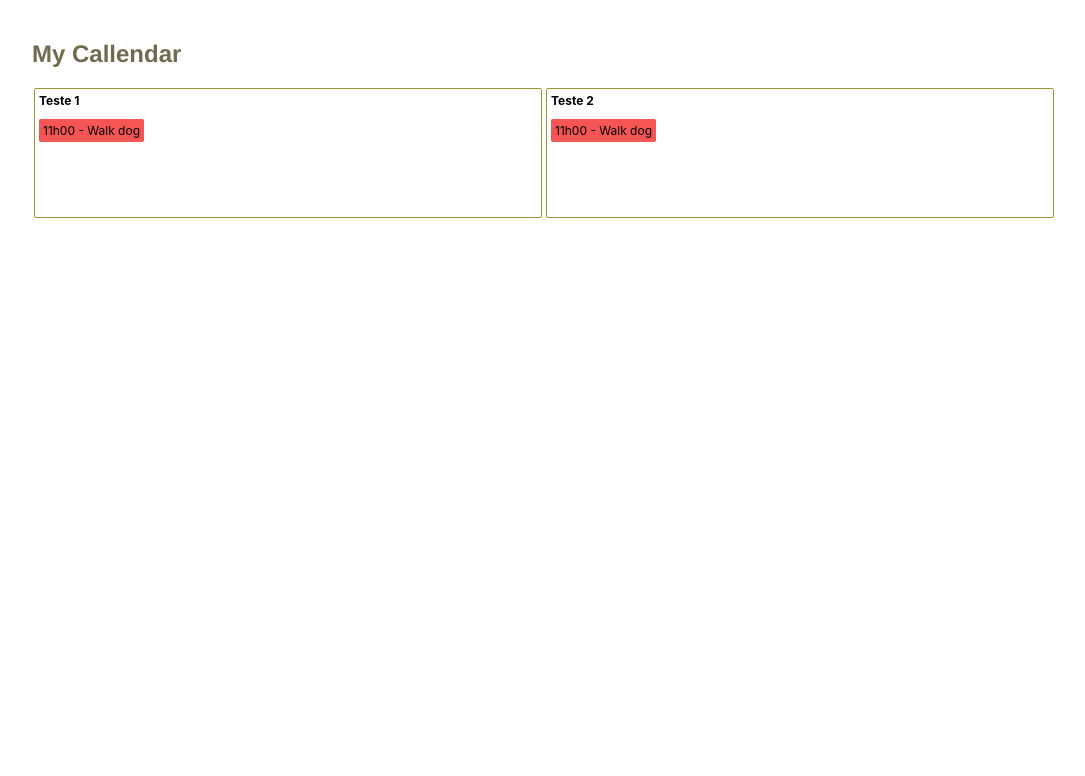
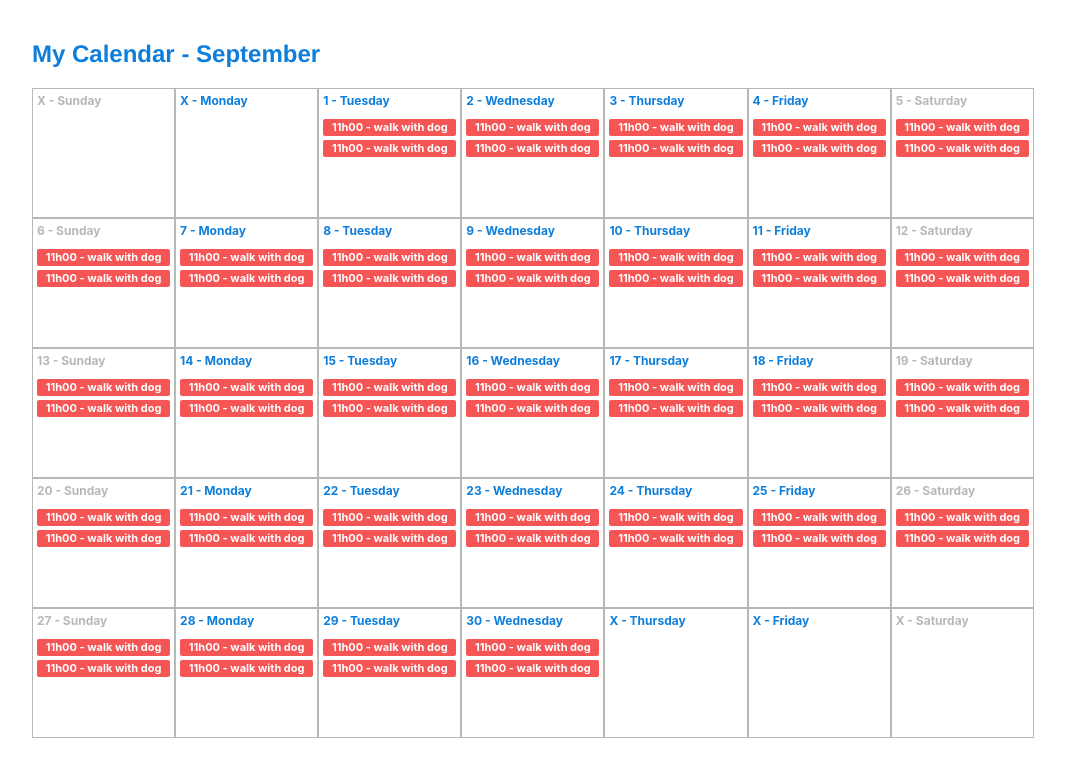
Before and after one commit to lianbwl/callendar-challenge, a React (Create React App) app in the folder callendar-app/: page / in a window 1280 px wide. Shown: the top 776 px of the page, without its empty margins (96-1181 px from the left). Built offline with nearby package versions, Linux system fonts and the light colour scheme.

Commit message:
callendar view complete

```diff
--- a/callendar-app/src/App.js
+++ b/callendar-app/src/App.js
@@ -13,21 +13,61 @@ import Callendar from "./components/Callendar";
 function App() {
 
   const [callendarDays, setCallendarDays] = React.useState([]);
+  const [weekday, setWeekday] = React.useState([
+    "Sunday", "Monday", "Tuesday", "Wednesday", "Thursday", "Friday", "Saturday"
+  ]);
+  const [monthName, setMonthName] = React.useState("");
 
   useEffect(() => {
-		setCallendarDays([
-      {
-        day: {
-          reminder: "Teste 1"
-        }
-      },
-      {
-        day: {
-          reminder: "Teste 2"
-        }
-      },
-    ]);
+    getMonthDays();
   }, []);
+
+  const getWeekDay = (y,m,d) => {
+    let date = new Date(y, m, d).getDay();
+    return weekday[date];
+  }
+
+  const getMonthDays = () => {
+    let date = new Date();
+    let month = date.getMonth();
+    let year = date.getFullYear();
+
+    let getDaysLastMonth = new Date(year, month +1, 0)
+    let daysinmonth = getDaysLastMonth.getDate();
+    let monthstart = new Date(year, month, 1).getDay();
+    let monthends = new Date(year, month, daysinmonth).getDay();
+
+    const monthInfo = []
+
+    for (let i = 1; i <= daysinmonth; i++) {
+      monthInfo.push({
+        day: i,
+        weekday: getWeekDay(year, month, i),
+        reminders: [ {txt: "walk with dog", time: "11h00"}, {txt: "walk with dog", time: "11h00"} ]
+      })
+    }
+
+    for (let j = 1; j <= monthstart; j++) {
+      monthInfo.unshift({
+        day: "X",
+        weekday: weekday[monthstart - j],
+        reminders: []
+      })
+    }
+
+    for (let k = monthends + 1; k <= 6; k++) {
+      monthInfo.push({
+        day: "X",
+        weekday: weekday[k],
+        reminders: []
+      })
+    }
+
+    let monthNames = ["January", "February", "March", "April", "May", "June", "July", "August", "September", "October", "November", "December"];
+
+    setCallendarDays(monthInfo);
+    setMonthName(monthNames[month]);
+  }
 
   return (
     <div className="App">
@@ -41,13 +81,11 @@ function App() {
 
               <GridItem width="100%">
                 <Title>
-                  My Callendar
+                  My Calendar - {monthName}
                 </Title>
               </GridItem>
 
-              <GridItem width="100%" content="stretch">
-                <Callendar days={callendarDays}></Callendar>
-              </GridItem>
+              <Callendar days={callendarDays}></Callendar>
 
           </Grid>
         </Wrapper>
--- a/callendar-app/src/components/Callendar.jsx
+++ b/callendar-app/src/components/Callendar.jsx
@@ -10,13 +10,14 @@ import DayBox from "./DayBox";
 const Callendar = ({ days }) => {
 
   return (
-    <GridItem width="100%" content="stretch">
-      {days.map((dayinfo) => {
-        return (
-          <DayBox info={dayinfo}></DayBox>
-        )
-      })}
-    </GridItem>
+      <Grid width="100%" direction="column">
+          <GridItem width="100%" flexWrap="wrap">
+            {days.map((dayinfo, index) => (
+                <DayBox key={index} info={dayinfo}></DayBox>
+              )
+            )}
+          </GridItem>
+      </Grid>
   )
 }
 
--- a/callendar-app/src/components/DayBox.jsx
+++ b/callendar-app/src/components/DayBox.jsx
@@ -9,31 +9,41 @@ import {
 } from "../styles/components";
 
 const DayBox = ({ info }) => {
-  console.log(info);
 
   return (
-      <Grid
-        flex="auto" direction="column" content="stretch" padY="2px">
+      (info.weekday === "Sunday" || info.weekday === "Saturday") ? (
+        <CallendarCell flex="0 1 13%" className="daybox">
           <GridItem width="100%">
-            <CallendarCell className="daybox">
-              <GridItem width="100%">
-                <span className="day-number">{info.day.reminder}</span>
-              </GridItem>
-              <GridItem>
-                <CallendarCellReminder reminderColor="#F55555">
-                  <span>11h00</span> - Walk dog
-                </CallendarCellReminder>
-              </GridItem>
-            </CallendarCell>
+            <span className="day-name">{info.day} - {info.weekday}</span>
           </GridItem>
-      </Grid>
+
+          {info.reminders.map(x => x.txt ? (
+            <CallendarCellReminder reminderColor="#F55555">
+              <span>{x.time}</span> -  {x.txt}
+            </CallendarCellReminder>
+          ) : (""))}
+        </CallendarCell>
+      ) : (
+        <CallendarCell flex="0 1 13%" className="daybox" spanColor="#0d7edb">
+          <GridItem width="100%">
+            <span className="day-name">{info.day} - {info.weekday}</span>
+          </GridItem>
+
+          {info.reminders.map(x => x.txt ? (
+            <CallendarCellReminder reminderColor="#F55555">
+              <span>{x.time}</span> -  {x.txt}
+            </CallendarCellReminder>
+          ) : (""))}
+        </CallendarCell>
+      )
+
   )
 }
 
 // https://www.npmjs.com/package/prop-types para ver outros tipos de validacoes
 
-// DayBox.propTypes = {
-// 	data: PropTypes.array.isRequired,
-// };
+DayBox.propTypes = {
+	info: PropTypes.object.isRequired,
+};
 
 export default DayBox;
--- a/callendar-app/src/styles/components.js
+++ b/callendar-app/src/styles/components.js
@@ -23,7 +23,8 @@ export const Grid = styled.div`
 	height: auto;
 	width: ${(props) => props.width || "auto"};
 	flex: ${(props) => props.flex || "0 1 auto"};
-	flex-direction: ${(props) => props.direction || "row"};
+  flex-direction: ${(props) => props.direction || "row"};
+  flex-wrap: ${(props) => props.flexWrap || "unset"};
 	padding: ${(props) => props.padX || "0"} ${(props) => props.padY || "0"};
 
 	${(props) => (props.alignCenter ? "margin: 0 auto" : "none")};
@@ -59,16 +60,17 @@ export const Title = styled.h1`
 
 export const CallendarCell = styled.div`
 	padding: ${sizeBase * 0.4}px;
-  border: solid 1px ${(props) => props.theme.secondary};
-  border-radius: 2px;
-  width: 100%;
+  border: solid 1px ${(props) => props.theme.colors.gray};
+  width: ${(props) => props.width || "auto"};
   height: 120px;
+  flex: ${(props) => props.flex || "auto"};
 
-  .day-number {
+  .day-name {
     display: block;
     font-weight: bold;
     font-size: 12px;
     margin-bottom: 0.7rem;
+    color: ${(props) => props.spanColor || props.theme.colors.gray};
   }
 
 	// EXTERNAL CSS TO BE INJECTED;
@@ -78,13 +80,17 @@ export const CallendarCell = styled.div`
 export const CallendarCellReminder = styled.a`
   display: block;
   cursor: pointer;
-  font-size: 12px;
-  padding: 4px;
+  font-size: 11px;
+  padding: 3px 4px;
+  line-height: 1;
+  font-weight: bold;
   border-radius: 2px;
   background-color: ${(props) => props.reminderColor || "#E3E3E3"};
   white-space: nowrap;
   overflow: hidden;
   text-overflow: ellipsis;
+  color: #FFFFFF;
+  margin-bottom: 4px;
 
   &:hover { opacity: 0.8; }
 `;
--- a/callendar-app/src/styles/theme.js
+++ b/callendar-app/src/styles/theme.js
@@ -8,11 +8,12 @@ const colors = {
 	sand: "#A79B82",
 	concrete: "#4A4843",
 	white: "#FFFFFF",
-	red: "#D53307",
+  red: "#D53307",
+  blue: "#0d7edb",
 };
 
 export const theme = {
-	main: colors.olive,
+	main: colors.blue,
 	secondary: colors.golden,
 	colors,
 };
```
